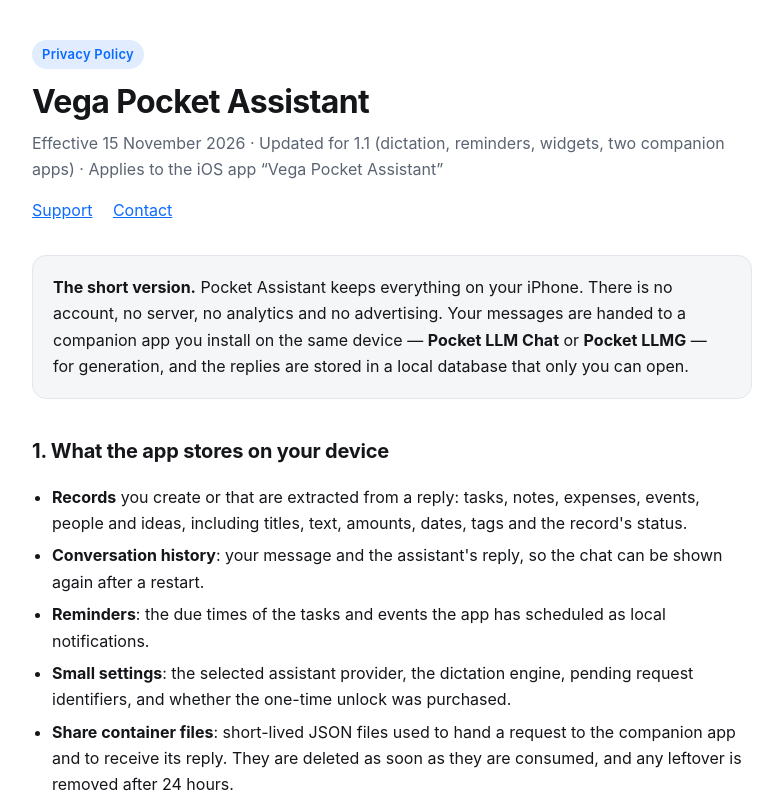
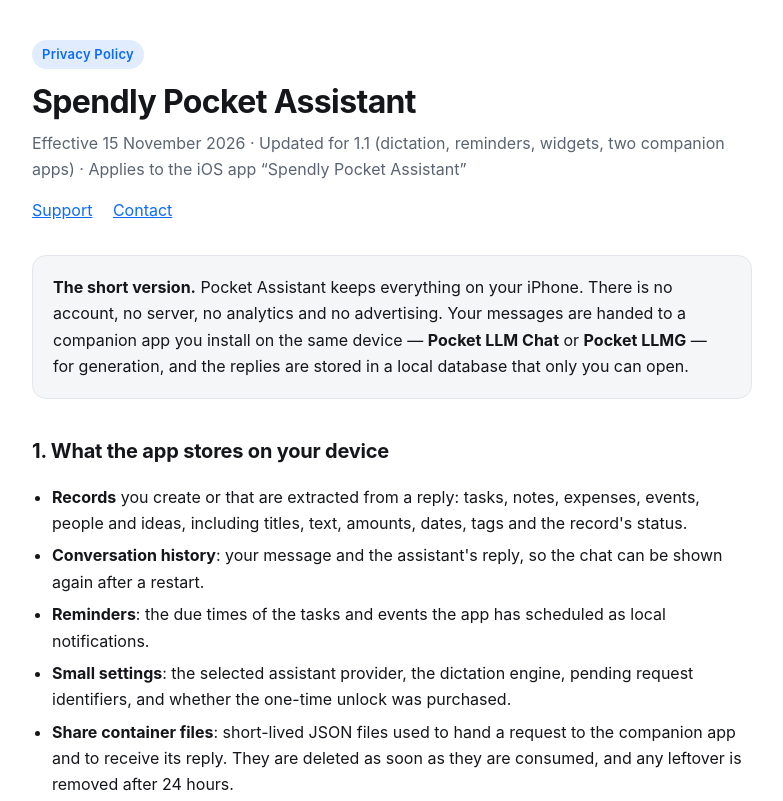
Before and after one commit to vegaodm/pocket, a plain HTML site: page index.html in a window 1280 px wide. Shown: the top 801 px of the page, without its empty margins (248-1031 px from the left). Drawn offline with Linux system fonts and the light colour scheme.

Commit message:
Add files via upload

```diff
--- a/index.html
+++ b/index.html
@@ -3,8 +3,8 @@
 <head>
 <meta charset="utf-8">
 <meta name="viewport" content="width=device-width, initial-scale=1">
-<title>Privacy Policy — Vega Pocket Assistant</title>
-<meta name="description" content="Privacy policy for Vega Pocket Assistant: a local-first personal assistant for iPhone. Your records never leave the device.">
+<title>Privacy Policy — Spendly Pocket Assistant</title>
+<meta name="description" content="Privacy policy for Spendly Pocket Assistant: a local-first personal assistant for iPhone. Your records never leave the device.">
 <style>
   :root {
     color-scheme: light dark;
@@ -82,8 +82,8 @@
 <main>
   <header>
     <span class="badge">Privacy Policy</span>
-    <h1>Vega Pocket Assistant</h1>
-    <p class="sub">Effective 15 November 2026 · Updated for 1.1 (dictation, reminders, widgets, two companion apps) · Applies to the iOS app “Vega Pocket Assistant”</p>
+    <h1>Spendly Pocket Assistant</h1>
+    <p class="sub">Effective 15 November 2026 · Updated for 1.1 (dictation, reminders, widgets, two companion apps) · Applies to the iOS app “Spendly Pocket Assistant”</p>
     <nav class="sub" style="margin-top:14px">
       <a href="./support.html">Support</a>
       <a href="mailto:vegaodm@outlook.com">Contact</a>
```
Also changed, not shown: support.html (+3 -3 lines).
